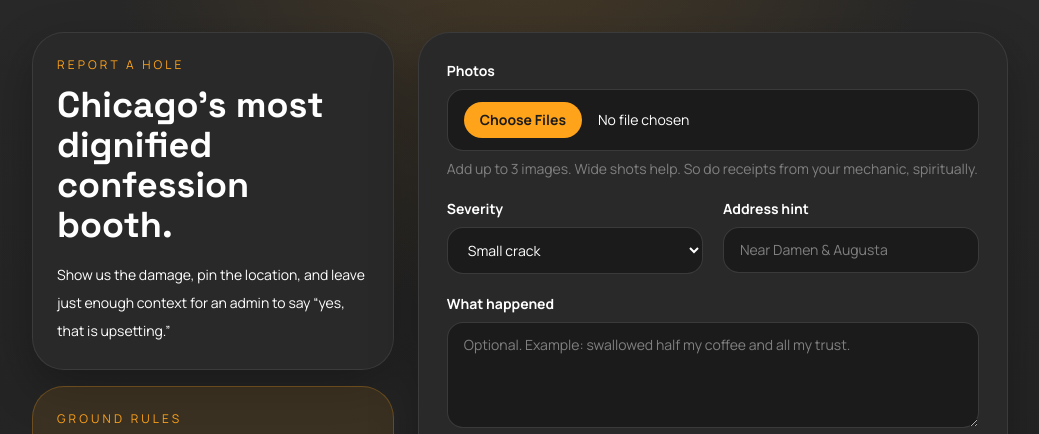
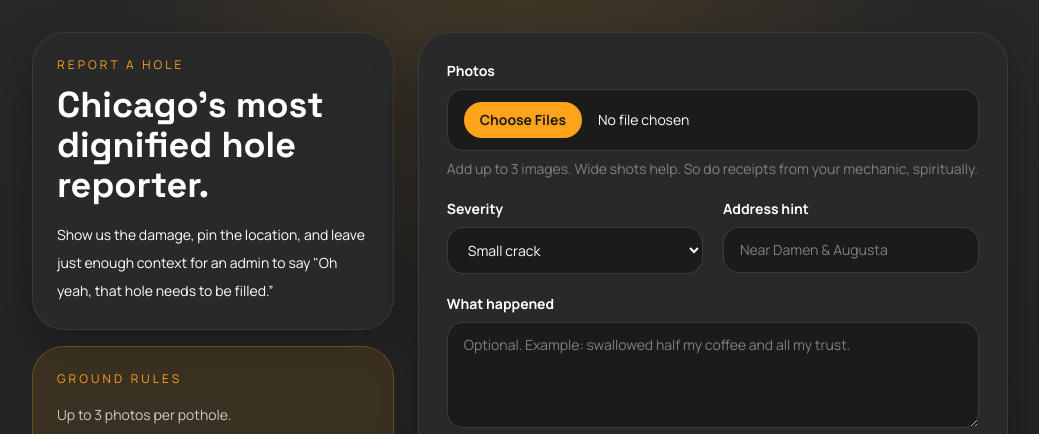
Before and after one commit to tkauf32/filling-holes, a FastAPI app: page /submit in a window 1280 px wide. Shown: the part 89-523 px from the top of the page, without its empty margins (120-1159 px from the left). Run offline with FastAPI, Linux system fonts and the light colour scheme; some libraries are stand-ins or nearby versions.

Commit message:
fixed copywrite

```diff
--- a/app/templates/submit.html
+++ b/app/templates/submit.html
@@ -6,14 +6,14 @@
     <div class="space-y-4">
       <div class="rounded-[2rem] border border-smoke/20 bg-coal p-6 shadow-road">
         <div class="text-xs uppercase tracking-[0.26em] text-ember">Report a hole</div>
-        <h1 class="mt-3 font-display text-4xl font-bold">Chicago’s most dignified confession booth.</h1>
-        <p class="mt-4 text-sm leading-7 text-white/72">Show us the damage, pin the location, and leave just enough context for an admin to say “yes, that is upsetting.”</p>
+        <h1 class="mt-3 font-display text-4xl font-bold">Chicago’s most dignified hole reporter.</h1>
+        <p class="mt-4 text-sm leading-7 text-white/72">Show us the damage, pin the location, and leave just enough context for an admin to say "Oh yeah, that hole needs to be filled.”</p>
       </div>
       <div class="rounded-[2rem] border border-ember/25 bg-ember/10 p-6">
         <div class="text-xs uppercase tracking-[0.26em] text-ember">Ground rules</div>
         <ul class="mt-4 space-y-3 text-sm leading-6 text-white/75">
           <li>Up to {{ settings.max_images_per_pothole }} photos per pothole.</li>
-          <li>Chicago locations only in V1.</li>
+          <li>Chicago locations only (for now!).</li>
           <li>Nearby duplicate warning appears before submission.</li>
           <li>Submission stays private until admin approval.</li>
         </ul>
```
